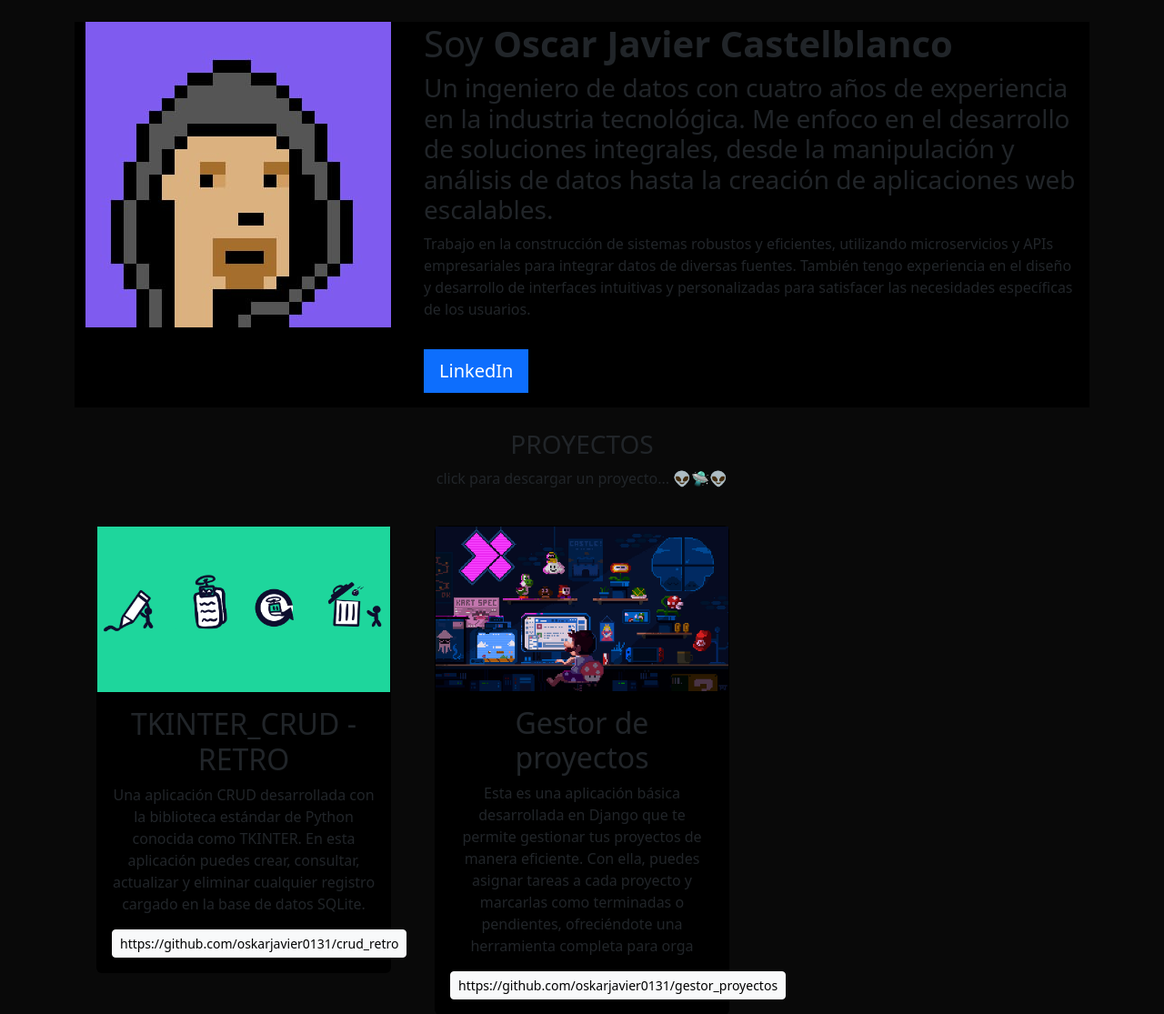
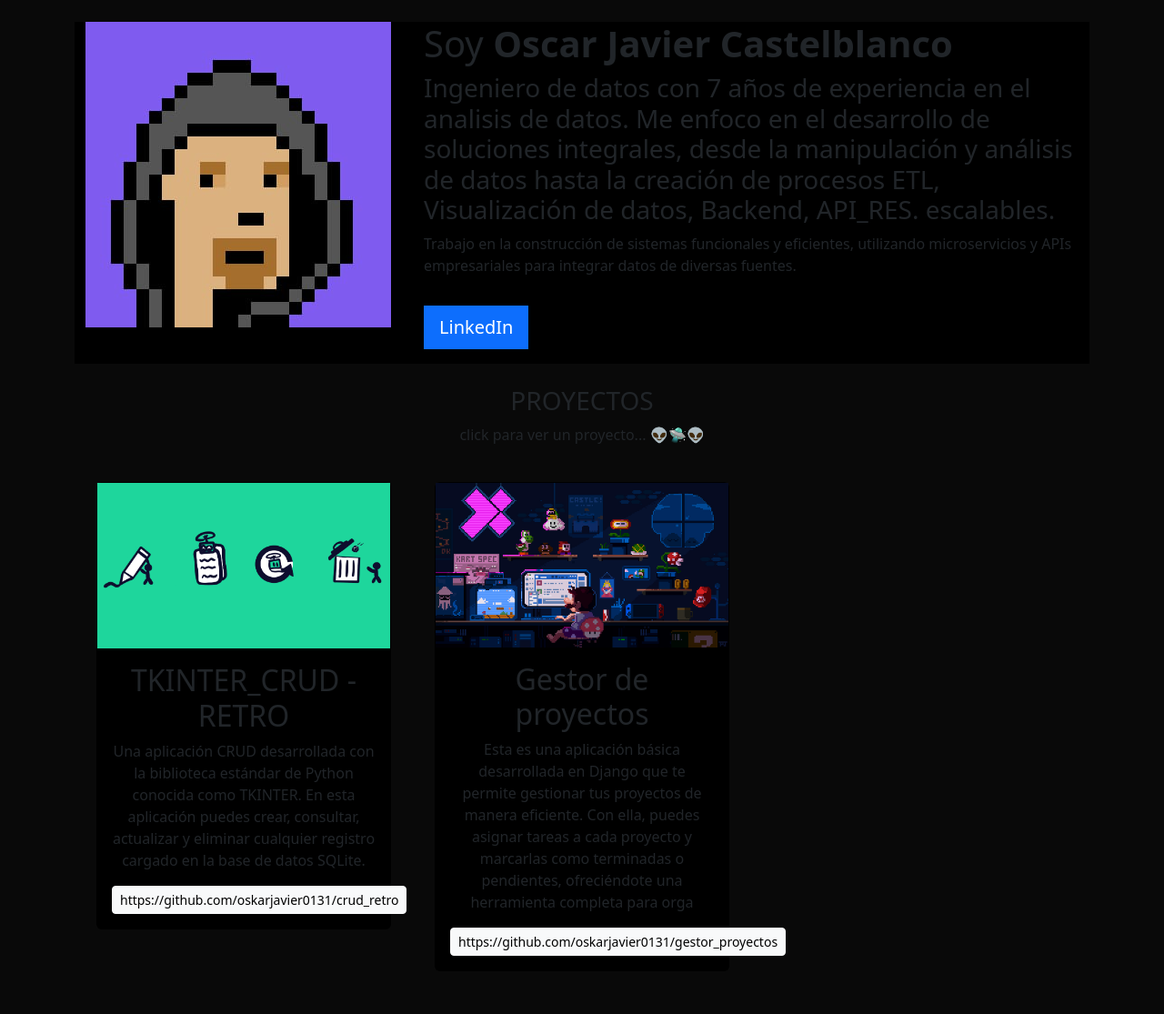
Before and after one commit to oskarjavier0131/portafolio_principal, a Django app: page / in a window 1280 px wide. Shown: the part 56-1171 px from the top of the page at 91% size. After the commit the page ends 1107 px from the top, so only its background shows below. Run offline with Django 4.2, Linux system fonts and the light colour scheme; data comes from the database, SQL or seed files in the repository; both versions use the stored data as it was after the commit.

```diff
--- a/portafolio/templates/home.html
+++ b/portafolio/templates/home.html
@@ -12,12 +12,12 @@
 
     <div class="col-md-8 my-auto">
         <h1>Soy <strong>Oscar Javier Castelblanco</strong></h1>
-        <h3>Un ingeniero de datos con cuatro años de experiencia en la industria tecnológica. Me enfoco en el desarrollo
-            de soluciones integrales, desde la manipulación y análisis de datos hasta la creación de aplicaciones web
+        <h3>Ingeniero de datos con 7 años de experiencia en el analisis de datos. Me enfoco en el desarrollo
+            de soluciones integrales, desde la manipulación y análisis de datos hasta la creación de procesos ETL,
+            Visualización de datos, Backend, API_RES.
             escalables.</h3>
-        <p>Trabajo en la construcción de sistemas robustos y eficientes, utilizando microservicios y APIs empresariales
-            para integrar datos de diversas fuentes. También tengo experiencia en el diseño y desarrollo de interfaces
-            intuitivas y personalizadas para satisfacer las necesidades específicas de los usuarios.</p>
+        <p>Trabajo en la construcción de sistemas funcionales y eficientes, utilizando microservicios y APIs
+            empresariales para integrar datos de diversas fuentes.</p>
         <a href="https://www.linkedin.com/in/oscar-javier-castelblanco-quintero-556b55b1/"
             class="btn btn-primary btn-lg rounded-0 my-3" target="_blank">LinkedIn</a>
 
@@ -27,7 +27,7 @@
 <div class="row my-4 text-center">
 
     <h3>PROYECTOS</h3>
-    <p>click para descargar un proyecto... 👽🛸👽</p>
+    <p>click para ver un proyecto... 👽🛸👽</p>
 
     {% for project in projects %}
     <div class="col-md-4 p-4">
```
Also changed, not shown: db.sqlite3, media/portafolio/images/fondo.jpg (added).
